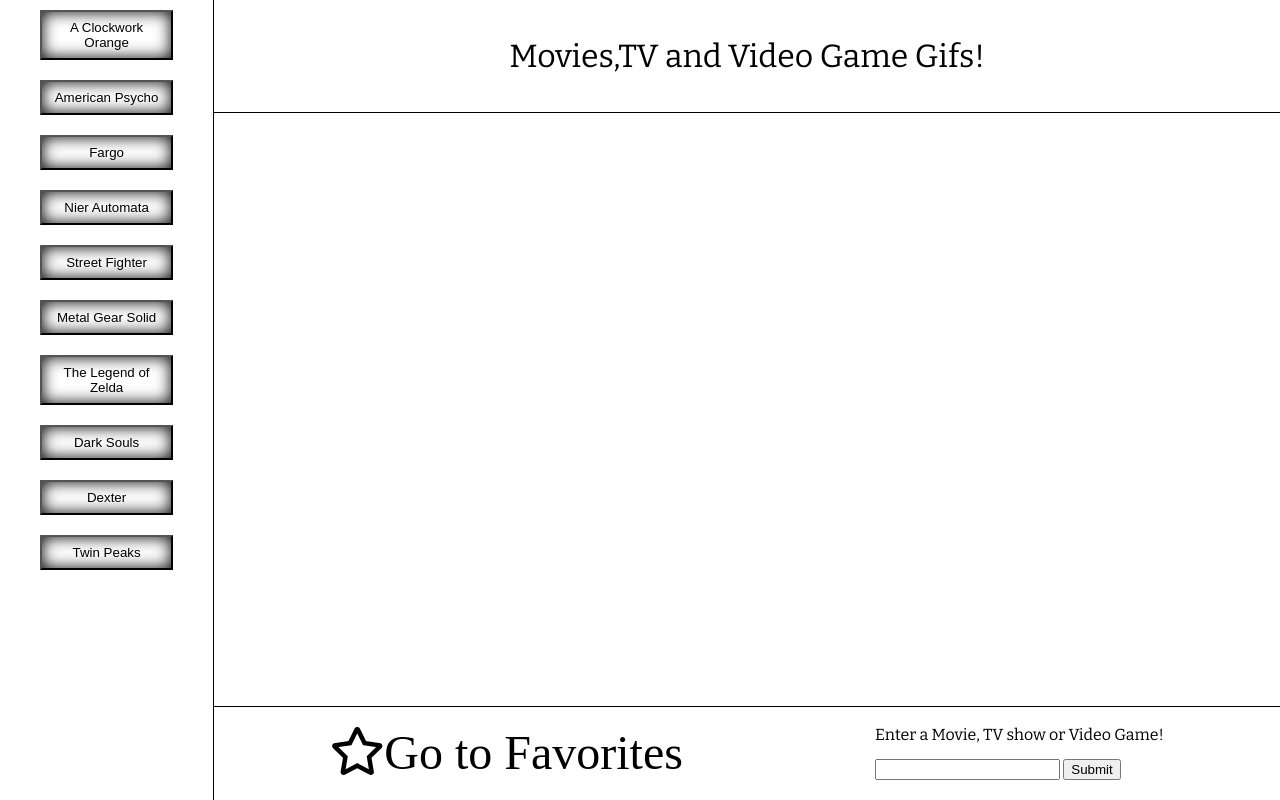
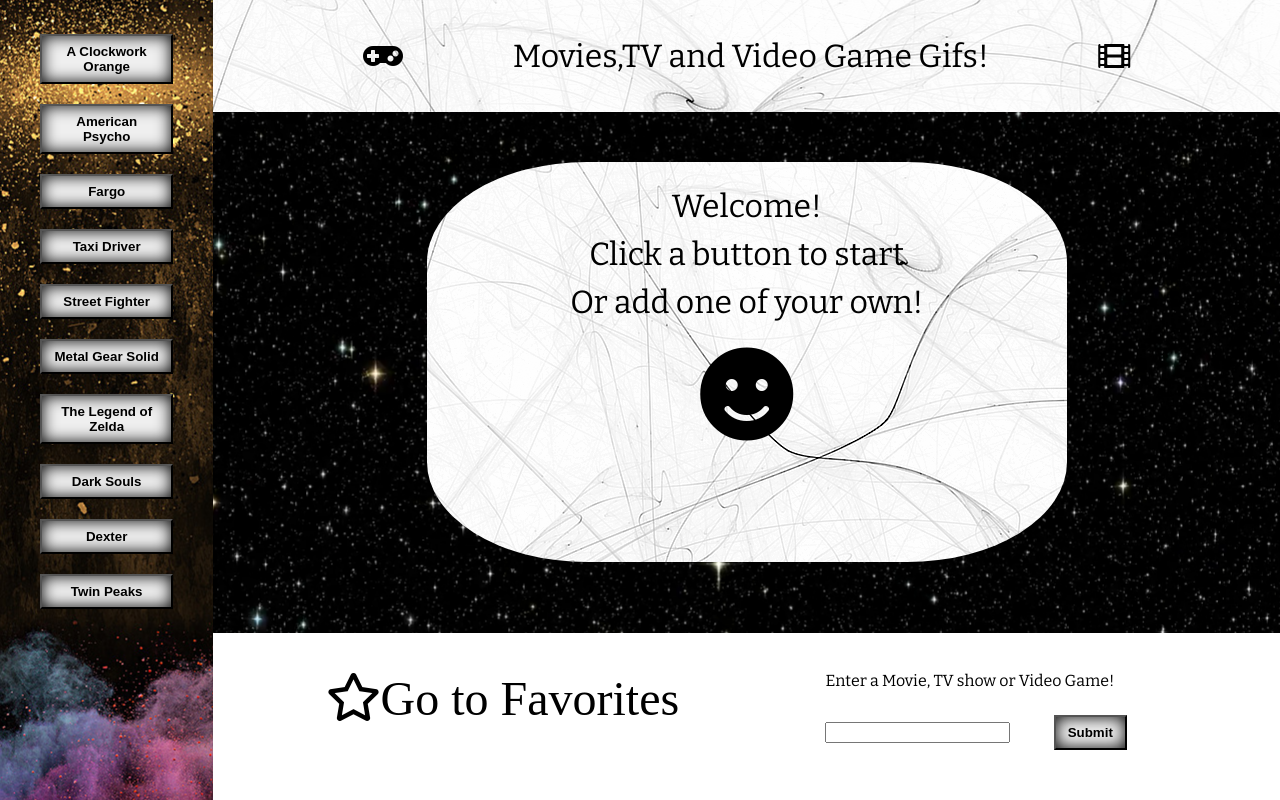
Before and after one commit to HumanJBooF/GifTastic, a plain HTML site: page index.html in a window 1280 px wide. Drawn offline with nearby package versions, Linux system fonts and the light colour scheme.

Commit message:
Pretty much finished! gonna add some more comments and a few touch ups next

```diff
--- a/assets/css/style.css
+++ b/assets/css/style.css
@@ -1,6 +1,7 @@
 * {
     box-sizing: border-box;
 }
+
 body {
     display: flex;
     flex-direction: row;
@@ -10,20 +11,20 @@ body {
     width: auto;
     font-family: 'Bitter', serif;
 }
+
 .buttons {
     display: flex;
     flex-direction: column;
     justify-content: stretch;
     flex: 1;
-    border-right: 1pt solid black;
     height: 100vh;
     flex-wrap: wrap;
-    font-weight: bold;
+    background: url(../images/bg.jpg) center;
+    padding-top: 3vh;
 }
 
-.btn {
-	color:rgb(0, 0, 0);
-	background-color:transparent;
+.btn, .star, .remove, .submit {
+    font-weight: bolder;
     margin:10px 40px;
     padding: 8px 12px;
     box-shadow: inset 0pt 0pt 12pt;
@@ -31,7 +32,8 @@ body {
 	background-image: linear-gradient(to right, transparent 50%, rgba(255, 0, 0, 1) 50%);
 	transition: background-position .3s cubic-bezier(0.19, 1, 0.22, 1) .1s, color .5s ease 0s, background-color .5s ease;
 }
-.btn:hover {
+
+.btn:hover, .star:hover, .remove:hover, .submit:hover {
     color:rgba(255, 255, 255, 1);
 	background-color:rgb(255, 0, 0);
 	background-position: -100% 100%;
@@ -48,10 +50,10 @@ body {
 .header {
     min-height: 10vh;
     display: flex;
-    justify-content: center;
-    border-bottom: 1pt solid black;
+    justify-content: space-evenly;
     padding: 5vh;
     font-size: 2em;
+    background: url(../images/header.png);
 }
 
 .info {
@@ -61,6 +63,7 @@ body {
     flex: 4;
     overflow-x: hidden;
     justify-content: space-evenly;
+    background: url(../images/star.png) center;
 }
 
 ::-webkit-scrollbar {
@@ -77,7 +80,6 @@ body {
     border-radius: 10px;
 }
 
-
 ::-webkit-scrollbar-thumb:hover {
     background: #b30000;
 }
@@ -92,10 +94,10 @@ body {
 }
 
 .footer {
-    border-top: 1pt solid black;
     display: flex;
     justify-content: space-around;
-    padding: 20px;
+    padding: 5vh;
+    background: url(../images/header.png));
 }
 
 .fav {
@@ -104,13 +106,18 @@ body {
     margin: 10px;
 }
 
-.textBox {
+.textBox, .favTextBox {
     text-align: center;
     padding: 20px;
+    background:url(../images/background.jpg);
 }
 
 .rating {
-    font-size: 20px;
+    font-size: 2em;
+}
+
+.title {
+    font-size: 1em;
 }
 
 .rating, .title {
@@ -118,10 +125,18 @@ body {
     margin-bottom: 10px;
 }
 
-.favTextBox {
+.start {
+    background: url(../images/header.png);
+    height: 50vh;
+    width: 50vw;
     text-align: center;
-    border-right: 1pt solid;
-    border-left: 1pt solid;
-    border-bottom: 1pt solid;
-    padding: 10px;
+    line-height: 1.5;
+    padding: 20px;
+    margin-top: 50px;
+    border-radius: 25%;
+    font-size: 2em;
 }
+
+.fa-smile {
+    margin-top: 20px;
+}
--- a/assets/javascript/main.js
+++ b/assets/javascript/main.js
@@ -3,7 +3,7 @@ $(function () {
     var topics = ['A Clockwork Orange',
         'American Psycho',
         'Fargo',
-        'Nier Automata',
+        'Taxi Driver',
         'Street Fighter',
         'Metal Gear Solid',
         'The Legend of Zelda',
@@ -67,7 +67,8 @@ $(function () {
 
                 var rating = response.data[i].rating //Putting the rating in a var
                 var title = response.data[i].title  //Title also
-                var $star = $('<button type="button" class="star"><i class="far fa-star">Add To Favorites</i></button>')
+                var download = response.data[i].images.original.url
+                var $star = $(`<button type="button" class="star"><i class="far fa-star">Add To Favorites</i></button><a href=${download} download>Download</a>`)
                 var $div = $('<div>') //creating a div
                 var $div1 = $('<div>').addClass('textBox')
                 var $image = $('<img>').addClass('images') //creating image tag with class of images
@@ -126,12 +127,16 @@ console.log(currentIndex)
     //click event for submit form
     $('.submit').on('click', function () {
         var input = $('.user-input').val().trim() //store what was written in form to variable
+        if(!input){
+            alert('You need to type something!')
+        }else {
         form.reset(); //empty the submit form
         topics.push(input); //add input to topics array
         event.preventDefault();
         createButtons(); //create a new button
 
         return false
+        }
     })
 
     createButtons(); //calling function to have buttons on start
--- a/index.html
+++ b/index.html
@@ -20,9 +20,19 @@
     <div class="buttons"></div>
     <div class="wrapper">
         <div class="header">
+            <i class="fas fa-gamepad"></i>
             <span class="animated flash">Movies,TV and Video Game Gifs!</span>
+            <i class="fas fa-film"></i>
         </div>
         <div class="info">
+            <div class="start">
+                <ul>
+                    <li>Welcome!</li>
+                    <li>Click a button to start</li>
+                    <li>Or add one of your own! </li>
+                    <li><i class="fas fa-smile fa-3x"></i></li>
+                </ul>
+        </div>
         </div>
         <footer class="footer">
             <i class="show far fa-star fa-3x">Go to Favorites</i>
@@ -36,6 +46,7 @@
         </footer>
     </div>
 
+
     <script src="https://code.jquery.com/jquery-3.3.1.js" integrity="sha256-2Kok7MbOyxpgUVvAk/HJ2jigOSYS2auK4Pfzbm7uH60=" crossorigin="anonymous"></script>
     <script src="./assets/javascript/main.js"></script>
 
```
Also changed, not shown: assets/images/background.jpg (added), assets/images/bg.jpg (added), assets/images/header.png (added), assets/images/images.jpg (added), assets/images/star.png (added).
